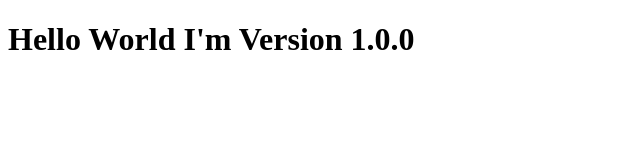
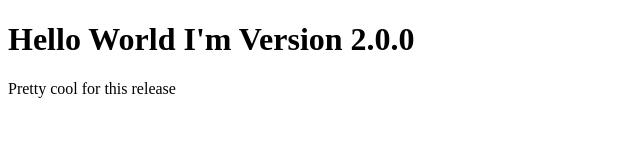
Before and after one commit to tuhra/release, a plain HTML site: page index.html in a window 1280 px wide. Shown: the whole page, without its empty margins (0-640 px from the left). Drawn offline with Linux system fonts and the light colour scheme.

Commit message:
release v2.0.0

```diff
--- a/index.html
+++ b/index.html
@@ -6,6 +6,7 @@
 	<title>This is release</title>
 </head>
 <body>
-	<h1>Hello World I'm Version 1.0.0</h1>
+	<h1>Hello World I'm Version 2.0.0</h1>
+	<p>Pretty cool for this release</p>
 </body>
 </html>
```
